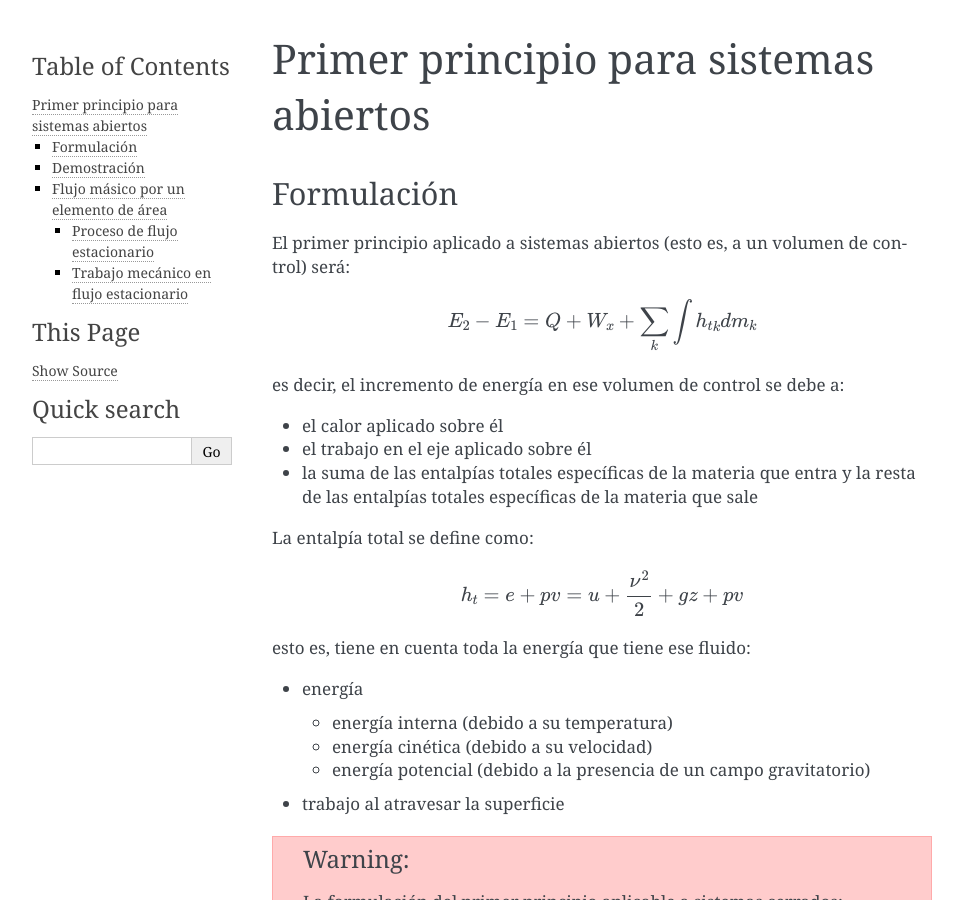
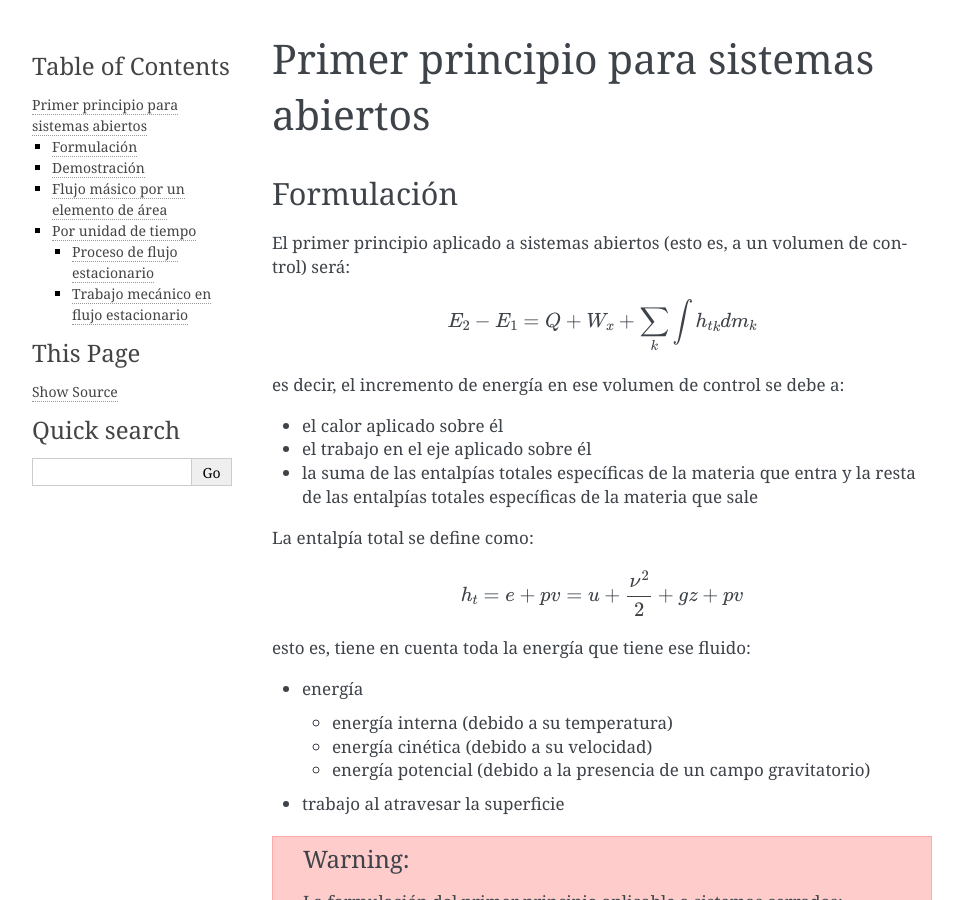
Before and after one commit to mantielero/termodinamica, a Sphinx documentation site: the page built from source/sistemas_abiertos_primer_principio.rst, in a window 1280 px wide and 900 px high. Shown: the whole window, without its empty margins (148-1111 px from the left). Built offline with Sphinx 7.4.7, drawn with Linux system fonts in a browser that asks for light colours; pages that are not in the unit, such as notebooks, are missing from menus.

Commit message:
Update sistemas_abiertos_primer_principio.rst

```diff
--- a/source/sistemas_abiertos_primer_principio.rst
+++ b/source/sistemas_abiertos_primer_principio.rst
@@ -183,6 +183,9 @@ Consecuentemente, el flujo másico que entra/sale del volumen de control, se cal
 
 en la que :math:`\dot{m}` representa la velocidad a la que el volumen limitado por :math:`\Omega` gana masa, :math:`\textbf{n}` es un vector unitario normal al área de la superficie :math:`a_k` en la que la velocidad es :math:`\boldsymbol{V_k}` y :math:`\rho_k` es la densidad del fluido en :math:`a_k`.
 
+Por unidad de tiempo
+--------------------
+
 La expresión (4.5) podemos referirla a la unidad de tiempo:
 
 .. math::
```
